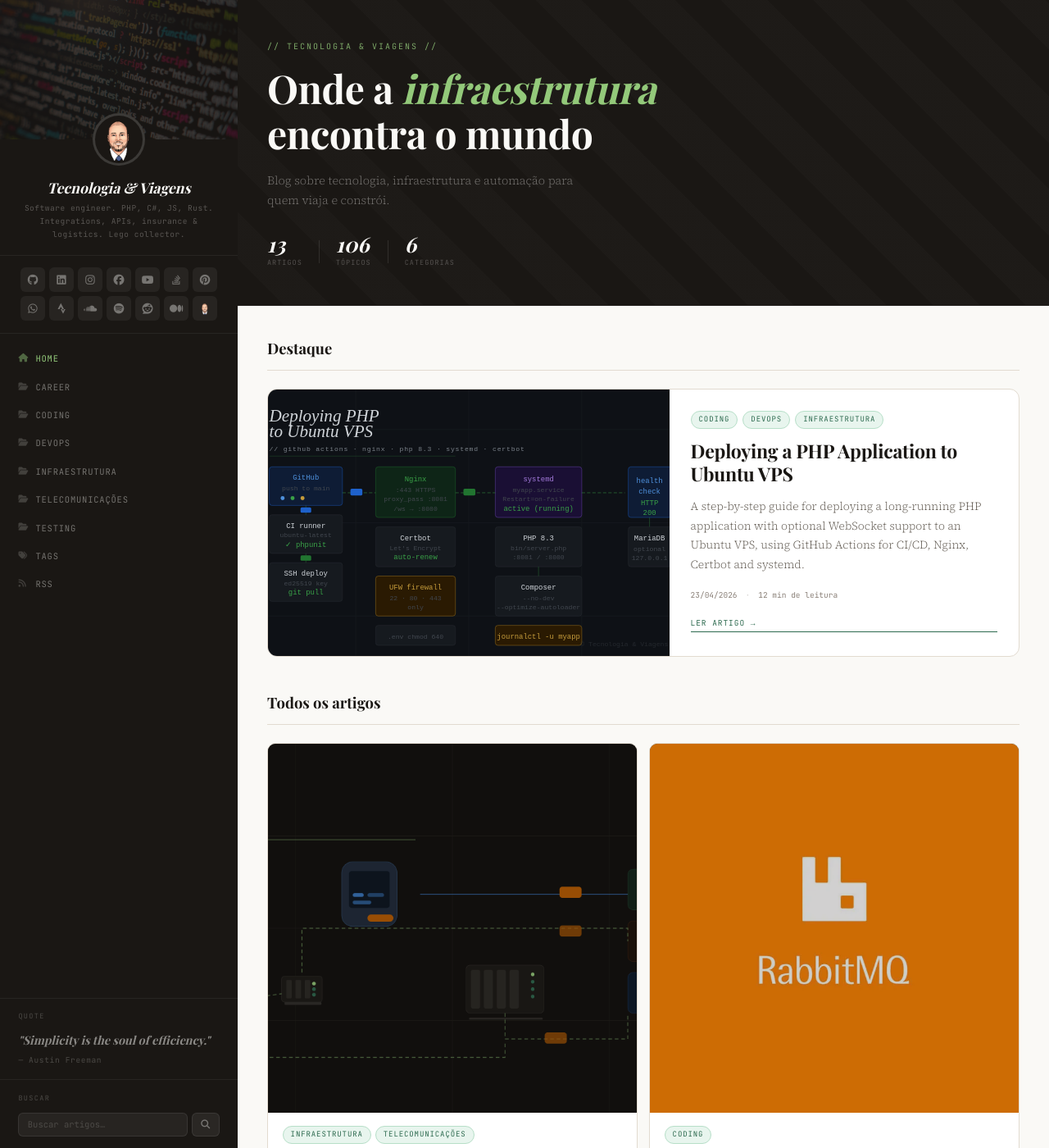
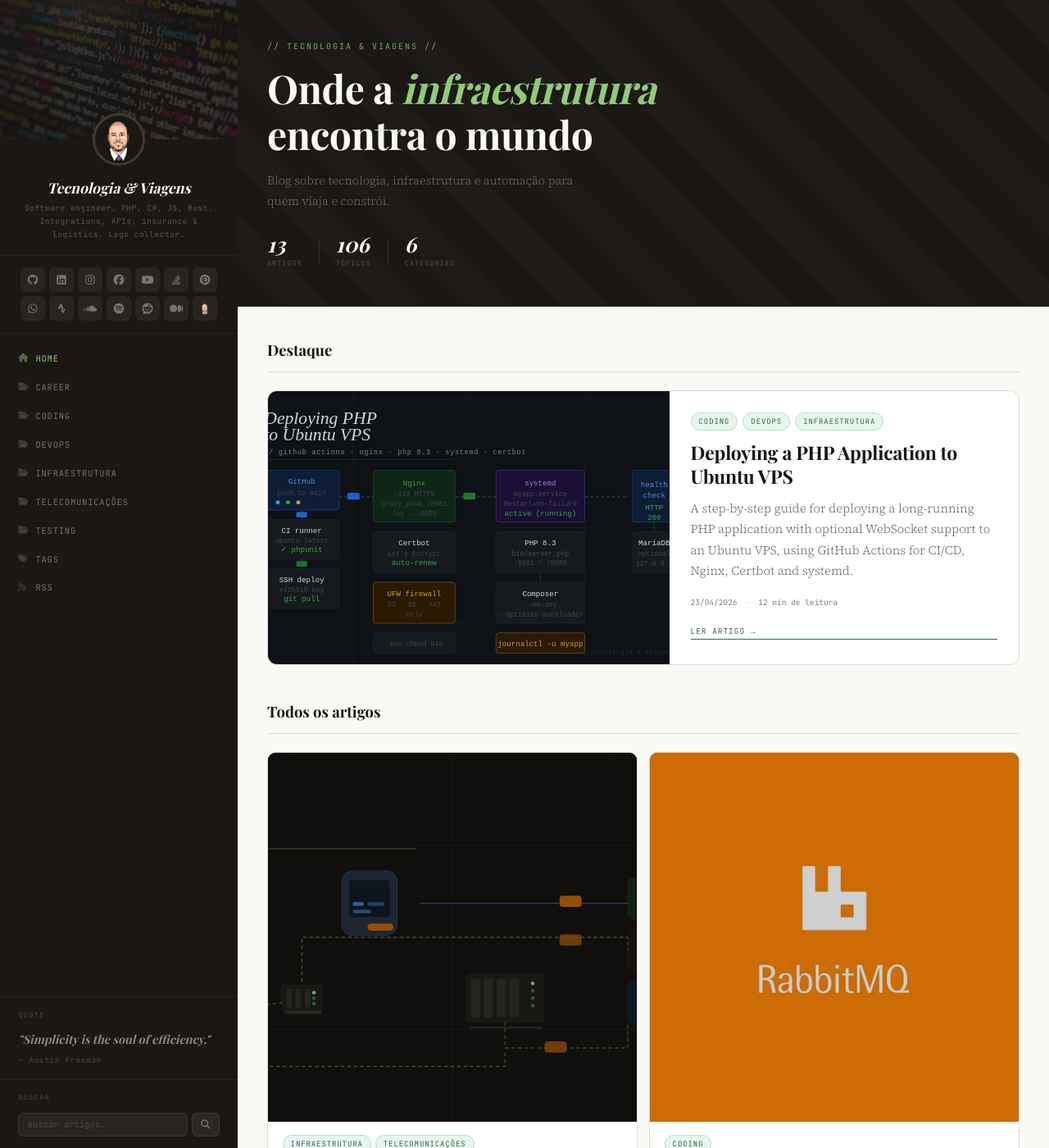
Before and after one commit to guibranco/blog, a Jekyll site: the page built from index.html, in a window 1280 px wide and 1400 px high. Shown: the whole window at 82% size. Built offline with Jekyll 4.4.1, drawn with Linux system fonts in a browser that asks for light colours; some web fonts are replaced; the list of posts is cut into pages by our own code.

Commit message:
[FEATURE] Change font size (#66)
Co-authored-by: Guilherme Branco Stracini <guilhermes@outsurance.ie>

```diff
--- a/assets/css/main.css
+++ b/assets/css/main.css
@@ -34,8 +34,8 @@
   font-family: 'Source Serif 4', Georgia, serif;
   background: var(--surface);
   color: var(--ink);
-  line-height: 1.75;
-  font-size: 17px;
+  line-height: 1.8;
+  font-size: 19px;
   font-weight: 300;
   display: flex;
   min-height: 100vh;
@@ -407,7 +407,7 @@
 }
 .featured-body h2 a:hover { color: var(--accent); }
 .featured-excerpt {
-  font-size: .865rem; color: var(--ink-muted); line-height: 1.7;
+  font-size: .925rem; color: var(--ink-muted); line-height: 1.7;
   margin-bottom: 1.1rem; font-weight: 300; flex: 1;
 }
 .featured-meta {
@@ -464,7 +464,7 @@
 }
 .post-card h3 a:hover { color: var(--accent); }
 .post-card-excerpt {
-  font-size: 12px; color: var(--ink-muted); line-height: 1.6;
+  font-size: 14px; color: var(--ink-muted); line-height: 1.6;
   flex: 1; margin-bottom: .75rem; font-weight: 300;
 }
 .post-card-meta {
@@ -625,7 +625,7 @@
 .app-list { list-style: none; margin: 1.1rem 0; }
 .app-list li {
   display: flex; align-items: flex-start; gap: 11px;
-  padding: .8rem 0; border-bottom: 1px solid var(--border); font-size: 14.5px;
+  padding: .8rem 0; border-bottom: 1px solid var(--border); font-size: 16px;
 }
 .app-list li:last-child { border-bottom: none; }
 .app-icon {
@@ -701,7 +701,7 @@
 /* Callouts */
 .callout {
   border-left: 3px solid; padding: .9rem 1.2rem;
-  border-radius: 0 8px 8px 0; margin: 1.5rem 0; font-size: 14.5px;
+  border-radius: 0 8px 8px 0; margin: 1.5rem 0; font-size: 16px;
 }
 .callout-tip  { border-color: var(--accent);      background: var(--accent-light); }
 .callout-warn { border-color: var(--accent-warm); background: #fff4e8; }
@@ -722,7 +722,7 @@
   color: white; margin-bottom: .9rem;
 }
 .conclusion p {
-  color: rgba(250,249,246,.7); font-size: 14.5px; line-height: 1.7; margin-bottom: .9rem;
+  color: rgba(250,249,246,.7); font-size: 16px; line-height: 1.7; margin-bottom: .9rem;
 }
 .conclusion p:last-child { margin-bottom: 0; }
 
```
